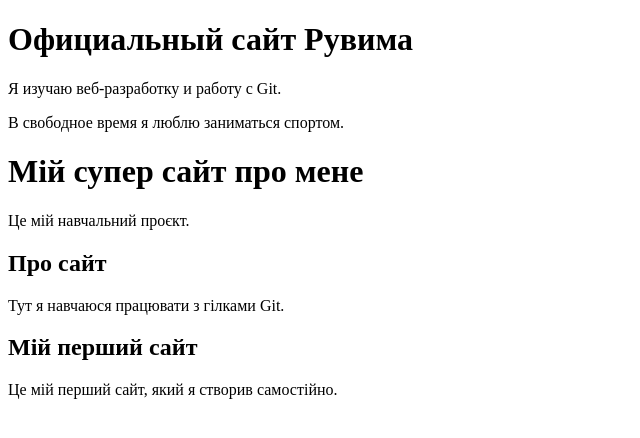
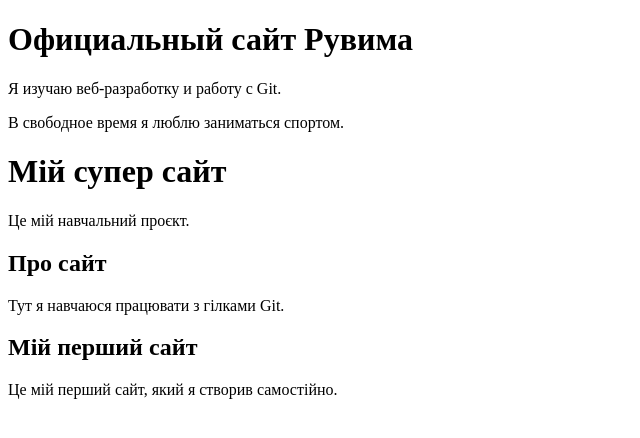
Before and after one commit to Ctrl-Ruva-V/my-first-git-project, a plain HTML site: page index.html in a window 1280 px wide. Shown: the whole page, without its empty margins (0-640 px from the left). Drawn offline with Linux system fonts and the light colour scheme.

Commit message:
Update main title

```diff
--- a/index.html
+++ b/index.html
@@ -8,7 +8,7 @@
     <h1>Официальный сайт Рувима</h1>
     <p>Я изучаю веб-разработку и работу с Git.</p>
     <p>В свободное время я люблю заниматься спортом.</p>
-  <h1>Мій супер сайт про мене</h1>
+  <h1>Мій супер сайт</h1>
   <p>Це мій навчальний проєкт.</p>
   <section>
     <h2>Про сайт</h2>
```
